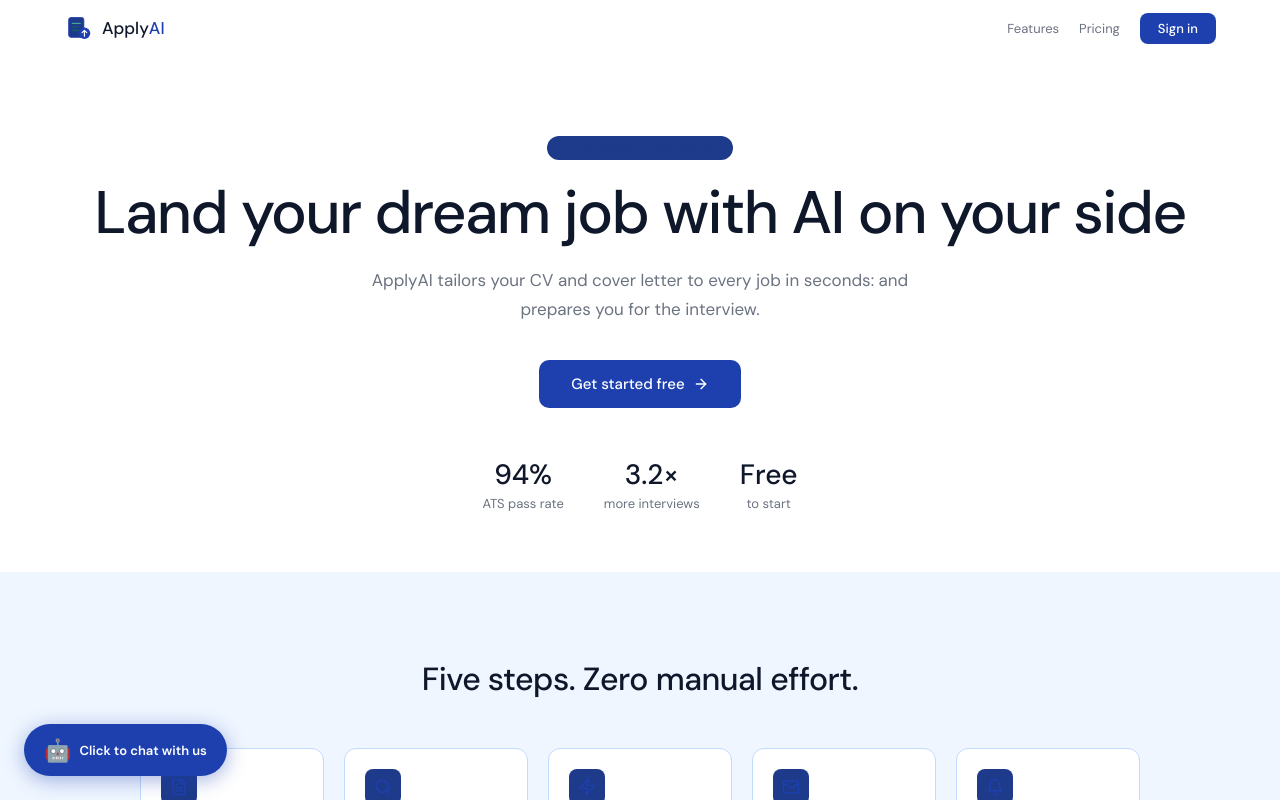
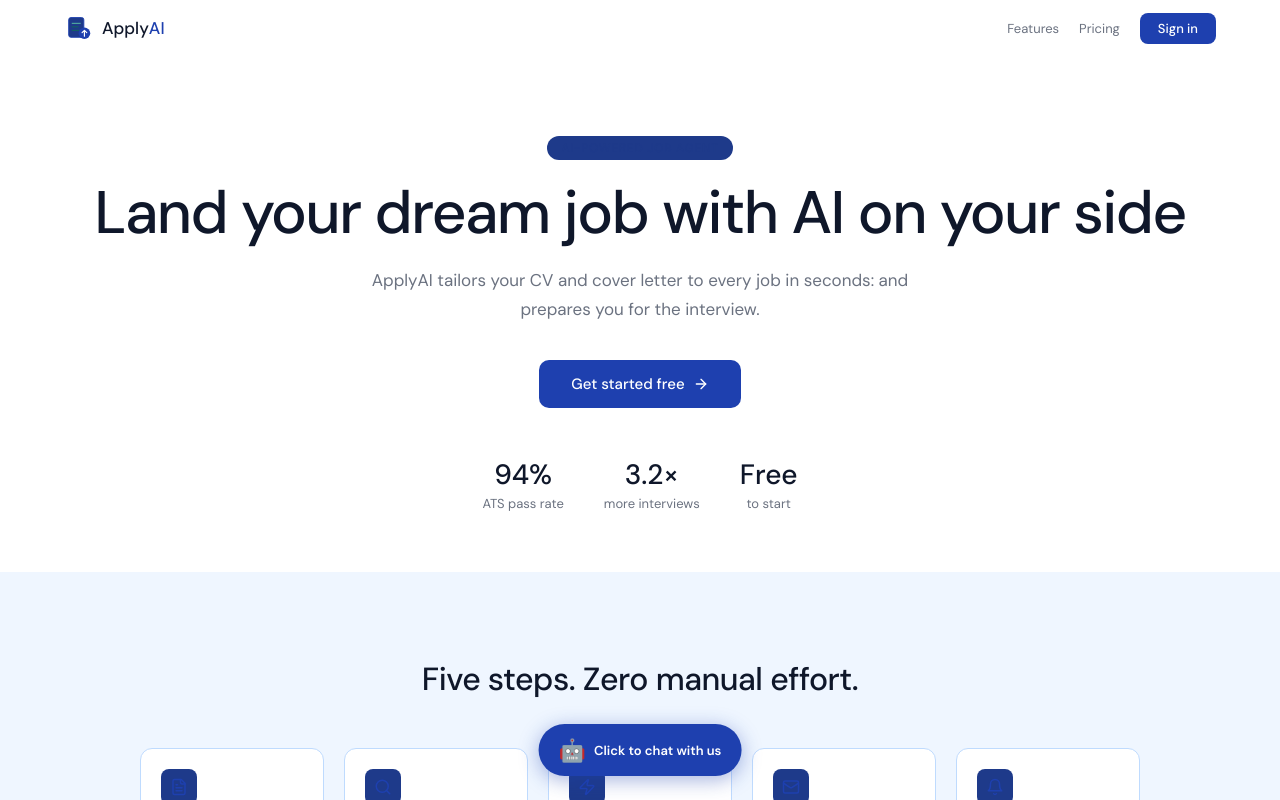
Before and after one commit to JulietChinenyeDuru/African-Entrepreneurship-main, a Next.js app: page / in a window 1280 px wide. Shown: the top 800 px of the page. Built offline with nearby package versions, Linux system fonts and the light colour scheme.

Commit message:
fix: center chatbot button at bottom of page

```diff
--- a/components/ChatBot.tsx
+++ b/components/ChatBot.tsx
@@ -44,7 +44,7 @@ export default function ChatBot() {
       <button
         onClick={() => setOpen(!open)}
         style={{
-          position: 'fixed', bottom: 24, left: 24, zIndex: 9999,
+          position: 'fixed', bottom: 24, left: '50%', transform: 'translateX(-50%)', zIndex: 9999,
           height: 52, borderRadius: 30, background: '#1E40AF',
           border: 'none', cursor: 'pointer',
           boxShadow: '0 4px 20px rgba(30,64,175,0.4)',
@@ -60,7 +60,7 @@ export default function ChatBot() {
 
       {open && (
         <div style={{
-          position: 'fixed', bottom: 88, left: 24, zIndex: 9998,
+          position: 'fixed', bottom: 88, left: '50%', transform: 'translateX(-50%)', zIndex: 9998,
           width: 340, height: 480, borderRadius: 16, background: '#fff',
           boxShadow: '0 8px 40px rgba(0,0,0,0.18)', display: 'flex',
           flexDirection: 'column', overflow: 'hidden',
```
